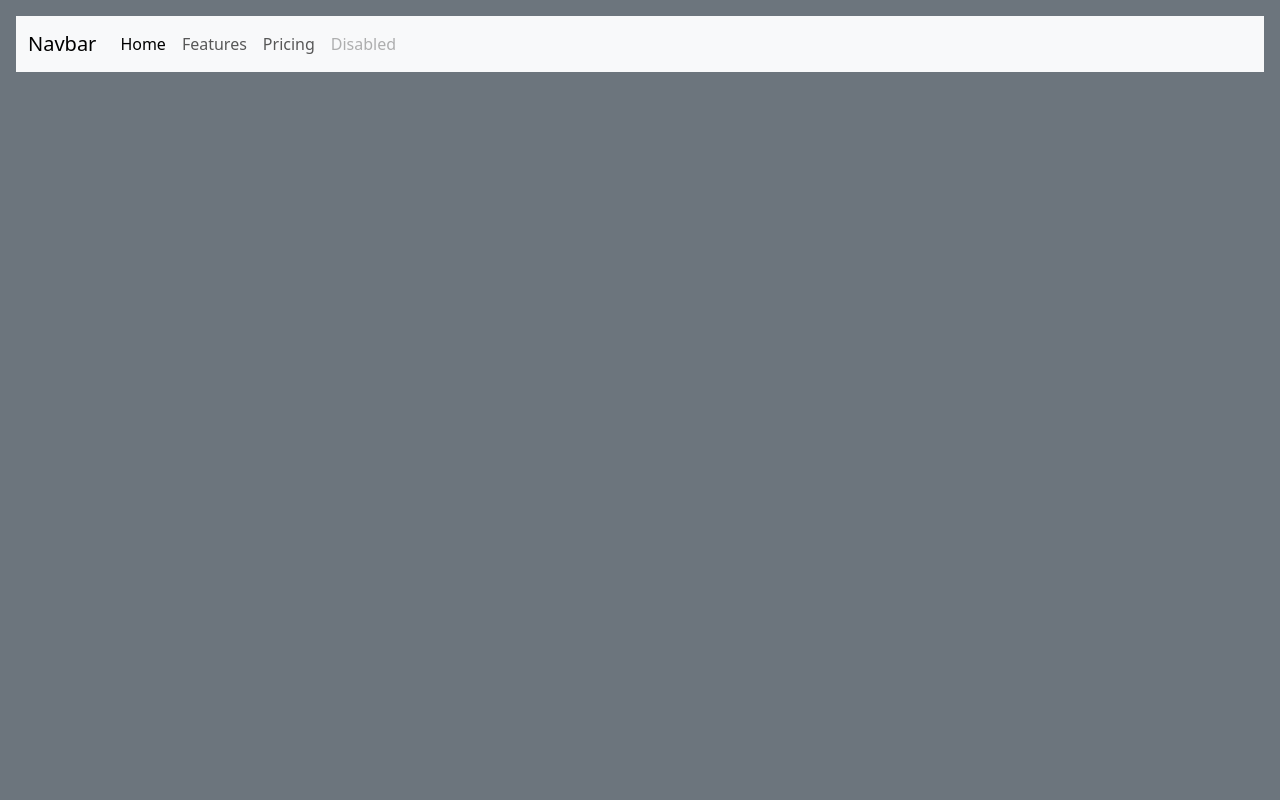
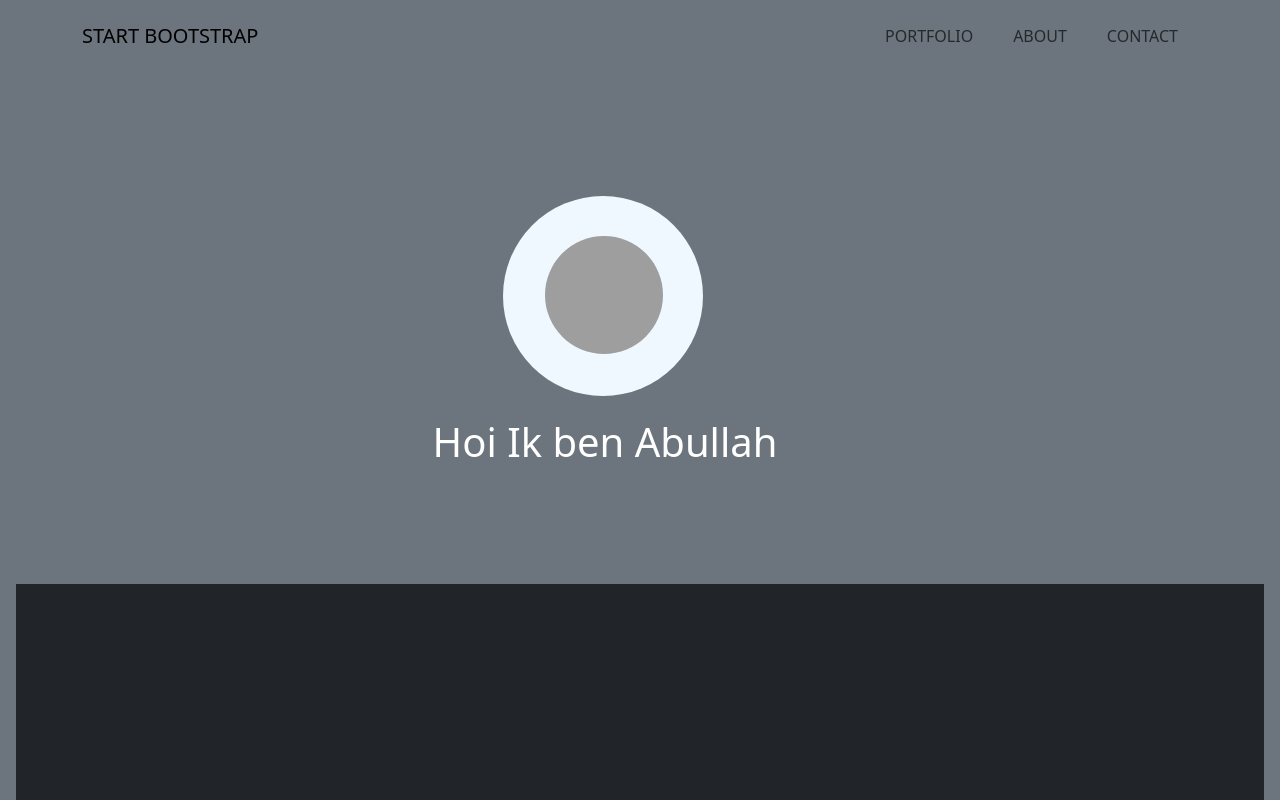
Before and after one commit to Akoudimati/A.koudimati.github.io, a plain HTML site: page index.html in a window 1280 px wide. Shown: the top 800 px of the page. Drawn offline with nearby package versions, Linux system fonts and the light colour scheme; grey boxes are pictures that could not be loaded.

Commit message:
home page fix

```diff
--- a/img/style.css
+++ b/img/style.css
@@ -1,3 +1,20 @@
 body{
     background-color: blue;
 }
+#div1{
+
+    background-color: aliceblue;
+    height: 200px;
+    width: 200px;
+
+}
+#div2{
+    margin-top: 8px;
+    margin-left: 10px;
+    height: 150px;
+    width: 150px;
+}
+#hi{
+  margin-top: 300px;
+  margin-left: -270px;
+}
--- a/index.html
+++ b/index.html
@@ -5,34 +5,48 @@
     <meta http-equiv="X-UA-Compatible" content="IE=edge">
     <meta name="viewport" content="width=device-width, initial-scale=1.0">
     <link href="https://cdn.jsdelivr.net/npm/bootstrap@5.3.3/dist/css/bootstrap.min.css" rel="stylesheet" integrity="sha384-QWTKZyjpPEjISv5WaRU9OFeRpok6YctnYmDr5pNlyT2bRjXh0JMhjY6hW+ALEwIH" crossorigin="anonymous">
-
+    <link rel="stylesheet" href="img/style.css">
     <script src="https://cdn.jsdelivr.net/npm/bootstrap@5.3.3/dist/js/bootstrap.bundle.min.js" integrity="sha384-YvpcrYf0tY3lHB60NNkmXc5s9fDVZLESaAA55NDzOxhy9GkcIdslK1eN7N6jIeHz" crossorigin="anonymous"></script>
     <title>Document</title>
 </head>
 <body class="p-3 mb-2 bg-secondary text-white">
-    <nav class="navbar navbar-expand-lg bg-body-tertiary">
-  <div class="container-fluid">
-    <a class="navbar-brand" href="#">Navbar</a>
-    <button class="navbar-toggler" type="button" data-bs-toggle="collapse" data-bs-target="#navbarNav" aria-controls="navbarNav" aria-expanded="false" aria-label="Toggle navigation">
-      <span class="navbar-toggler-icon"></span>
-    </button>
-    <div class="collapse navbar-collapse" id="navbarNav">
-      <ul class="navbar-nav">
-        <li class="nav-item">
-          <a class="nav-link active" aria-current="page" href="#">Home</a>
-        </li>
-        <li class="nav-item">
-          <a class="nav-link" href="#">Features</a>
-        </li>
-        <li class="nav-item">
-          <a class="nav-link" href="#">Pricing</a>
-        </li>
-        <li class="nav-item">
-          <a class="nav-link disabled" aria-disabled="true">Disabled</a>
-        </li>
-      </ul>
+  <nav class=" navbar navbar-expand-lg bg-secondary text-uppercase fixed-top ba  " id="mainNav"  >
+    <div class="container">
+        <a class="navbar-brand" href="#page-top">Start Bootstrap</a>
+        <button class="navbar-toggler text-uppercase font-weight-bold bg-primary text-white rounded" type="button" data-bs-toggle="collapse" data-bs-target="#navbarResponsive" aria-controls="navbarResponsive" aria-expanded="false" aria-label="Toggle navigation">
+            Menu
+            <i class="fas fa-bars"></i>
+        </button>
+        <div class="collapse navbar-collapse" id="navbarResponsive">
+            <ul class="navbar-nav ms-auto">
+                <li class="nav-item mx-0 mx-lg-1"><a class="nav-link py-3 px-0 px-lg-3 rounded" href="#portfolio">Portfolio</a></li>
+                <li class="nav-item mx-0 mx-lg-1"><a class="nav-link py-3 px-0 px-lg-3 rounded" href="#about">About</a></li>
+                <li class="nav-item mx-0 mx-lg-1"><a class="nav-link py-3 px-0 px-lg-3 rounded" href="#contact">Contact</a></li>
+            </ul>
+        </div>
     </div>
-  </div>
 </nav>
+<section style="height: 70vh;" class="p-3 mb-2 bg-secondary text-white d-flex justify-content-center align-items-center">
+
+    <div class="rounded-circle d-flex p-3" id="div1">
+      <img  class= "rounded-circle p-3 "src="https://www.langweiledich.net/wp-content/uploads/2019/06/Joseph-Lee-portraits_05.jpg" alt="" id="div2">
+    </div>
+
+    <div class="" id="hi">
+    <h1>
+        Hoi Ik ben Abullah
+    </h1>
+    </div>
+
+
+</section>
+
+
+<section style="height: 100vh;" class="p-3 mb-2 bg-dark text-white">
+  <!-- Your content here -->
+
+
+</section>
+
 </body>
 </html>
```
